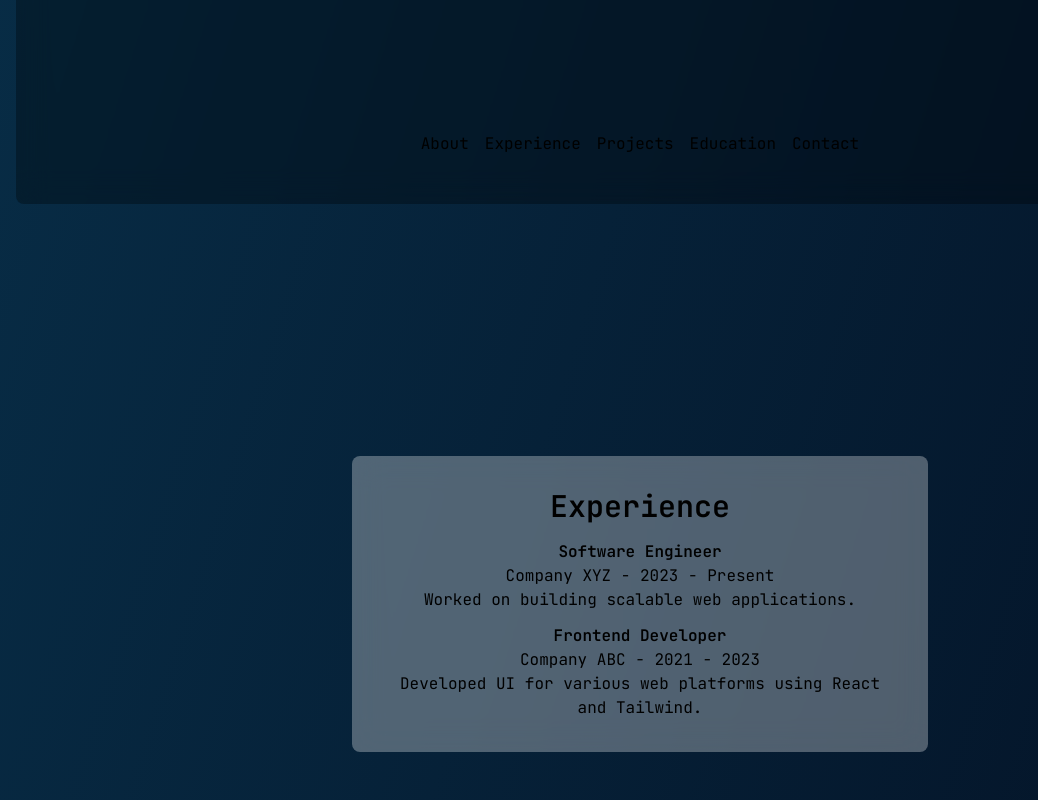
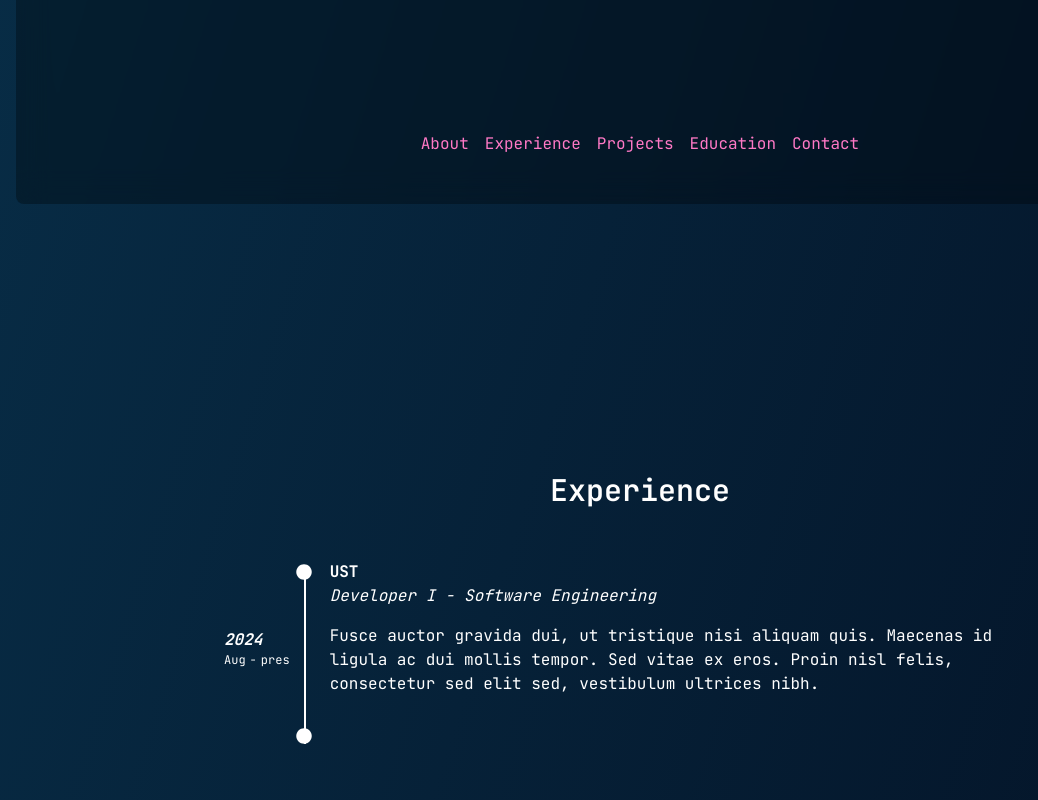
Before and after one commit to vskvj3/portfolio-nextjs, a Next.js app: page /about in a window 1280 px wide. Shown: the part 620-1420 px from the top of the page, without its empty margins (0-1038 px from the left). Built offline with nearby package versions, Linux system fonts and the light colour scheme.

Commit message:
add experience section dummy

```diff
--- a/src/pages/about/index.js
+++ b/src/pages/about/index.js
@@ -1,4 +1,4 @@
-import { FaGithub, FaLinkedin, FaTree } from "react-icons/fa";
+import { FaGithub, FaLinkedin, FaTree, FaCircle } from "react-icons/fa";
 
 export default function About() {
   return (
@@ -37,21 +37,46 @@ export default function About() {
       </section>
 
       {/* Experience Section */}
-      <section id="experience" className="h-screen flex justify-center items-center bg-dracula-background">
-        <div className="backdrop-blur-lg bg-white/30 text-center w-full sm:w-2/3 max-w-xl p-8 rounded-lg">
-          <h2 className="text-3xl font-semibold mb-4">Experience</h2>
-          <ul>
-            <li className="mb-3">
-              <h3 className="font-semibold">Software Engineer</h3>
-              <p>Company XYZ - 2023 - Present</p>
-              <p>Worked on building scalable web applications.</p>
-            </li>
-            <li>
-              <h3 className="font-semibold">Frontend Developer</h3>
-              <p>Company ABC - 2021 - 2023</p>
-              <p>Developed UI for various web platforms using React and Tailwind.</p>
-            </li>
-          </ul>
+      <section
+        id="experience"
+        className="h-screen flex flex-col justify-center items-center bg-dracula-background text-dracula-white px-4"
+      >
+      <h2 className="text-3xl font-semibold mb-8">Experience</h2>
+
+        <div className="md:w-2/3">
+
+
+          <div className="relative mt-5 text-left">
+
+            <div className="flex items-center relative">
+              <div className="hidden md:block w-20">
+                <div className="font-bold italic">2024</div>
+                <div className="md:flex space-x-1 text-xs">
+                  <div>Aug</div>
+                  <div>-</div>
+                  <div>pres</div>
+                </div>
+              </div>
+
+              <div className="border-r-2 border-dracula-white absolute h-full left-1 md:left-20 top-2 z-10">
+
+                <FaCircle className="-top-1 -ml-2 absolute" />
+                <FaCircle className="bottom-0 -ml-2 absolute" />
+              </div>
+
+              <div className="ml-10">
+                <div className="font-bold">UST</div>
+                <div className="italic md:mb-4">Developer I - Software Engineering</div>
+                <div className="mb-4 mt-2 md:hidden">
+                  <div className="font-bold">2020</div>
+                  <div className="text-xs">Agosto - Hoy</div>
+                </div>
+                <div className="mb-10">Fusce auctor gravida dui, ut tristique nisi aliquam quis. Maecenas id ligula ac dui mollis tempor. Sed vitae ex eros. Proin nisl felis, consectetur sed elit sed, vestibulum ultrices nibh.</div>
+              </div>
+            </div>
+
+
+          </div>
         </div>
       </section>
 
--- a/tailwind.config.js
+++ b/tailwind.config.js
@@ -26,6 +26,10 @@ module.exports = {
           'green': '#50fa7b',
           'gray': '#8492a6',
           'gray-light': '#d3dce6',
+          'pink': "#ff79c6",
+          'cyan': "#8be9fd",
+          'orange': "#ffb86c",
+          'purple': "#bd93f9",
         },
       },
       backgroundImage: {
```
